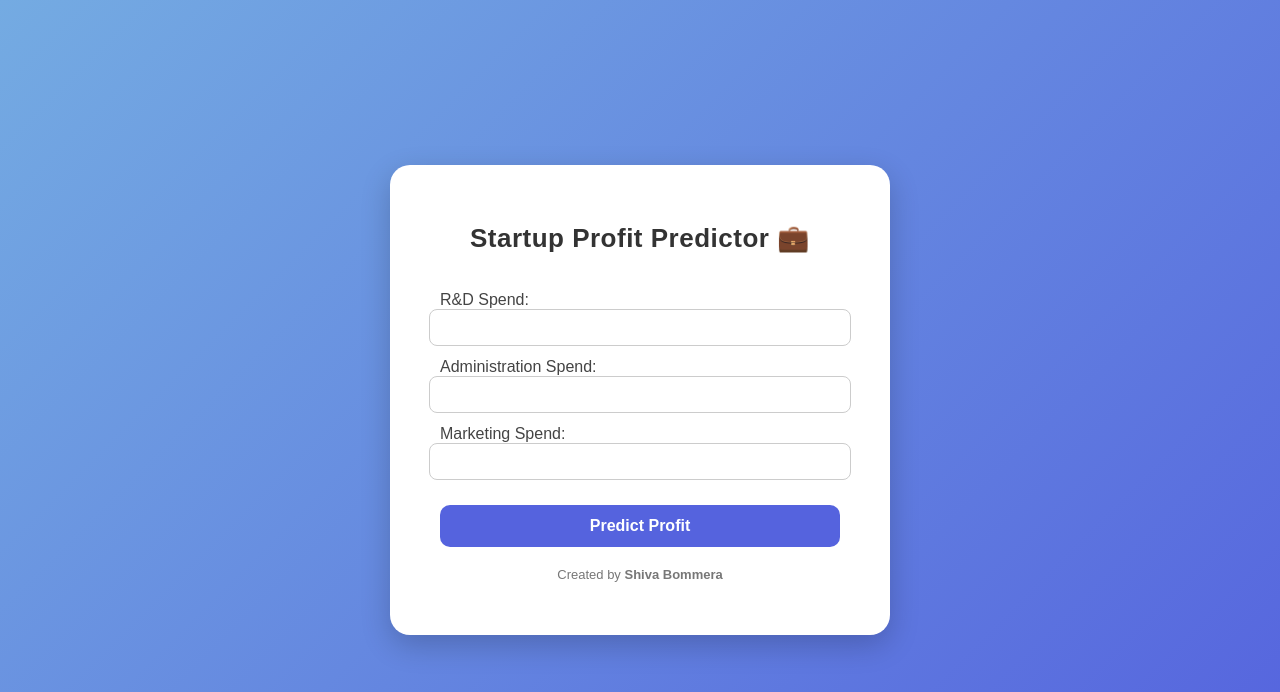
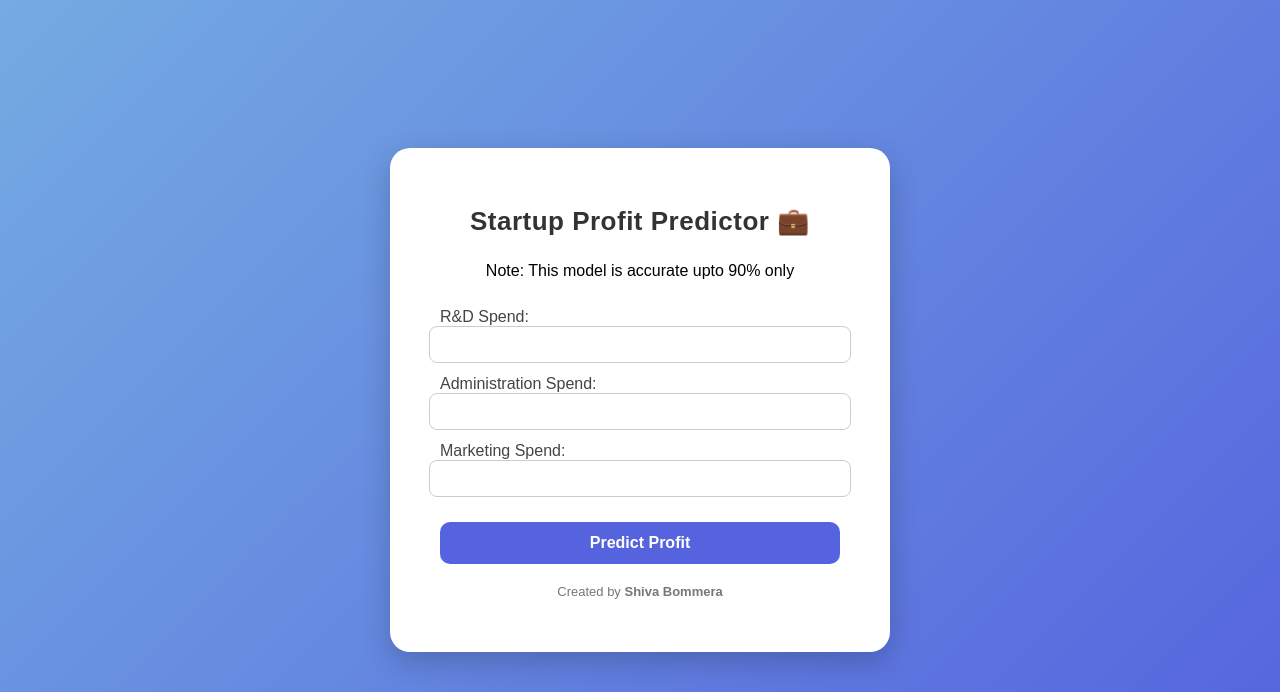
Before and after one commit to shivabommera143/business_growth_detection, a Flask app: page / in a window 1280 px wide. Shown: the top 692 px of the page. Run offline with Flask 3, Linux system fonts and the light colour scheme.

Commit message:
Update index.html

```diff
--- a/templates/index.html
+++ b/templates/index.html
@@ -94,6 +94,7 @@
 <body>
     <div class="container">
         <h1>Startup Profit Predictor 💼</h1>
+        <p> Note: This model is accurate upto 90% only</p>
         <form method="POST">
             <label for="R_and_D">R&D Spend:</label>
             <input type="number" name="R_and_D" id="R_and_D" step="0.01" required>
```
